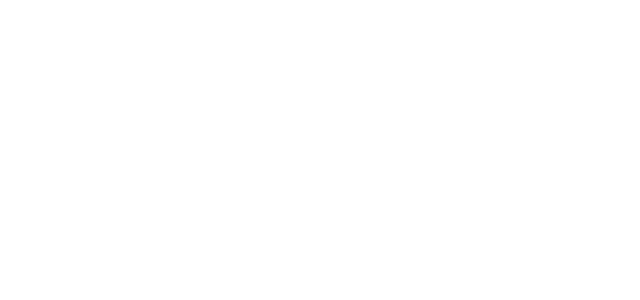
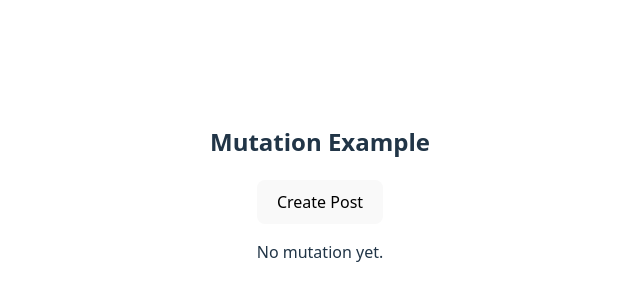
Before and after one commit to marcosATr/tanstack-query-workshop, a React (Vite) app: page /mutations in a window 1280 px wide. Before the commit this address had no page. Shown: the part 208-508 px from the top of the page, without its empty margins (320-960 px from the left). Built offline with nearby package versions, Linux system fonts and the light colour scheme.

Commit message:
mutations

```diff
--- a/src/App.jsx
+++ b/src/App.jsx
@@ -5,6 +5,7 @@
 import DoubleMount from "./DoubleMount";
 import DelayedDoubleMount from "./DelayedDoubleMount";
 import DependentQueriesExercise from "./DependentQueriesExercise";
+import Mutations from "./Mutations";
 
 function App() {
   return (
@@ -28,6 +29,9 @@
                   <li>
                     <Link to="/dependent-queries">Dependent Queries Exercise</Link>
                   </li>
+                  <li>
+                    <Link to="/mutations">Mutations Example</Link>
+                  </li>
                 </ul>
               </nav>
             </>
@@ -37,6 +41,7 @@
         <Route path="/delayed-double-mount" element={<DelayedDoubleMount />} />
         <Route path="/task3" element={<Task3 />} />
         <Route path="/dependent-queries" element={<DependentQueriesExercise />} />
+        <Route path="/mutations" element={<Mutations />} />
       </Routes>
     </BrowserRouter>
   );
--- /dev/null
+++ b/src/Mutations/MutationContext.js
@@ -0,0 +1,5 @@
+import React from "react";
+
+const MutationContext = React.createContext();
+
+export default MutationContext;
--- /dev/null
+++ b/src/Mutations/MutationResult.jsx
@@ -0,0 +1,22 @@
+import React from "react";
+import { useMutationState } from "@tanstack/react-query";
+
+export default function MutationResult() {
+  const mutations = useMutationState({
+    filters: { mutationKey: ["createPost"] },
+  });
+
+  if (!mutations || mutations.length === 0) return <p>No mutation yet.</p>;
+
+  const { data, status, error } = mutations.at(-1);
+
+  if (status === "pending") return <p>Sending...</p>;
+  if (status === "error") return <p>Error: {error.message}</p>;
+  if (status === "success")
+    return (
+      <div>
+        <h4>Mutation Result:</h4>
+        <pre>{JSON.stringify(data, null, 2)}</pre>
+      </div>
+    );
+}
--- /dev/null
+++ b/src/Mutations/index.jsx
@@ -0,0 +1,36 @@
+import React from "react";
+import { useMutation } from "@tanstack/react-query";
+import MutationResult from "./MutationResult";
+
+function createPost(newPost) {
+  return fetch("https://jsonplaceholder.typicode.com/posts", {
+    method: "POST",
+    body: JSON.stringify(newPost),
+    headers: { "Content-type": "application/json; charset=UTF-8" },
+  }).then((res) => res.json());
+}
+
+
+
+
+export default function Mutations() {
+  const mutation = useMutation({
+    mutationKey: ["createPost"],
+    mutationFn: createPost,
+  });
+
+  return (
+    <div>
+      <h2>Mutation Example</h2>
+      <button
+        onClick={() =>
+          mutation.mutate({ title: "foo", body: "bar", userId: Math.random() })
+        }
+        disabled={mutation.isPending}
+      >
+        Create Post
+      </button>
+      <MutationResult />
+    </div>
+  );
+}
```
